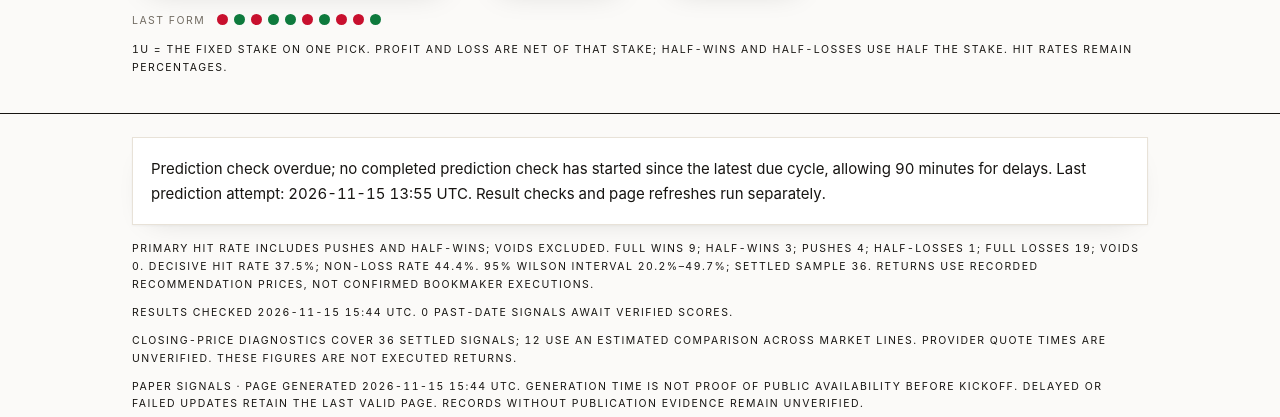
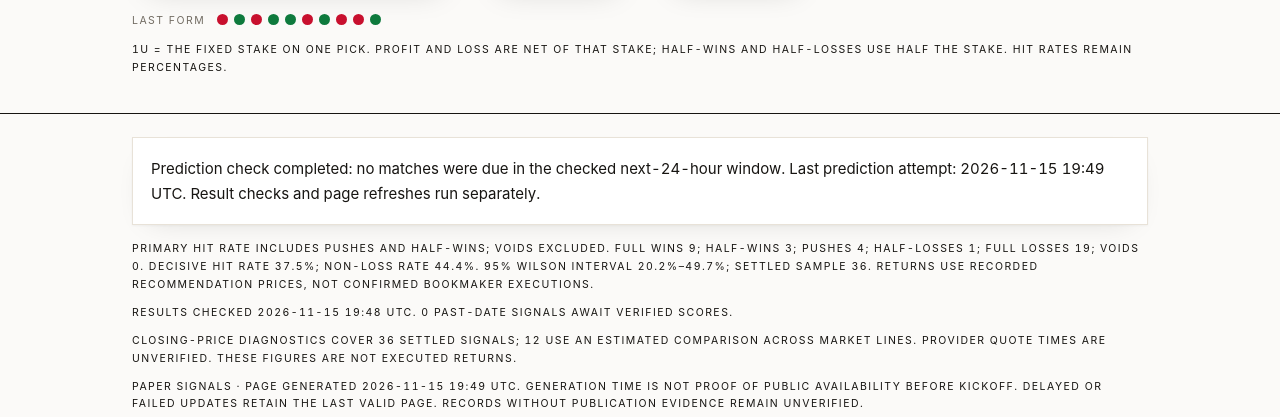
Before and after one commit to QuantumPrediction/Football-dashboard, a plain HTML site: page index.html in a window 1280 px wide. Shown: the part 383-800 px from the top of the page. Drawn offline with Linux system fonts and the light colour scheme.

Commit message:
auto: guarded dashboard

```diff
--- a/index.html
+++ b/index.html
@@ -141,11 +141,11 @@ footer .fmast .dot{color:var(--red)}
 <p class='flab'  data-en="1u = the fixed stake on one pick. Profit and loss are net of that stake; half-wins and half-losses use half the stake. Hit rates remain percentages." data-zh="1u＝每場固定下注一注。損益已扣除注金；半贏及半輸按半注結算。命中率仍以百分比顯示。">1u = the fixed stake on one pick. Profit and loss are net of that stake; half-wins and half-losses use half the stake. Hit rates remain percentages.</p>
 </div></div>
 <main><div class='wrap'>
-<p class='panel' id="prediction-health" role="status" data-expires="" data-en="Prediction check overdue; no completed prediction check has started since the latest due cycle, allowing 90 minutes for delays. Last prediction attempt: 2026-11-15 13:55 UTC. Result checks and page refreshes run separately." data-zh="預測核查逾時；最近應執行時段已過 90 分鐘，仍未見該時段之後開始且完成的預測核查。 最後預測核查：2026-11-15 13:55 UTC。賽果核查及頁面更新分別運行。">Prediction check overdue; no completed prediction check has started since the latest due cycle, allowing 90 minutes for delays. Last prediction attempt: 2026-11-15 13:55 UTC. Result checks and page refreshes run separately.</p>
+<p class='panel' id="prediction-health" role="status" data-expires="2026-11-16T07:37:00+00:00" data-en="Prediction check completed: no matches were due in the checked next-24-hour window. Last prediction attempt: 2026-11-15 19:49 UTC. Result checks and page refreshes run separately." data-zh="預測核查完成：已核查的未來 24 小時內沒有賽事。 最後預測核查：2026-11-15 19:49 UTC。賽果核查及頁面更新分別運行。">Prediction check completed: no matches were due in the checked next-24-hour window. Last prediction attempt: 2026-11-15 19:49 UTC. Result checks and page refreshes run separately.</p>
 <p class='flab'>Primary hit rate includes pushes and half-wins; voids excluded. Full wins 9; half-wins 3; pushes 4; half-losses 1; full losses 19; voids 0. Decisive hit rate 37.5%; non-loss rate 44.4%. 95% Wilson interval 20.2%–49.7%; settled sample 36. Returns use recorded recommendation prices, not confirmed bookmaker executions.</p>
-<p class='flab'  data-en="Results checked 2026-11-15 15:44 UTC. 0 past-date signals await verified scores." data-zh="賽果核查時間：2026-11-15 15:44 UTC。0 筆日期已過的訊號仍待核實比分。">Results checked 2026-11-15 15:44 UTC. 0 past-date signals await verified scores.</p>
+<p class='flab'  data-en="Results checked 2026-11-15 19:48 UTC. 0 past-date signals await verified scores." data-zh="賽果核查時間：2026-11-15 19:48 UTC。0 筆日期已過的訊號仍待核實比分。">Results checked 2026-11-15 19:48 UTC. 0 past-date signals await verified scores.</p>
 <p class='flab'  data-en="Closing-price diagnostics cover 36 settled signals; 12 use an estimated comparison across market lines. Provider quote times are unverified. These figures are not executed returns." data-zh="收盤價格診斷涵蓋 36 筆已結算訊號；其中 12 筆使用不同市場盤口間的估算比較。供應商報價時間未經核實，這些數字並非實際成交回報。">Closing-price diagnostics cover 36 settled signals; 12 use an estimated comparison across market lines. Provider quote times are unverified. These figures are not executed returns.</p>
-<p class='flab' id='freshness' data-published='2026-11-15T15:44:33.089120+00:00'>Paper signals · page generated 2026-11-15 15:44 UTC. Generation time is not proof of public availability before kickoff. Delayed or failed updates retain the last valid page. Records without publication evidence remain unverified.</p>
+<p class='flab' id='freshness' data-published='2026-11-15T19:49:17.230871+00:00'>Paper signals · page generated 2026-11-15 19:49 UTC. Generation time is not proof of public availability before kickoff. Delayed or failed updates retain the last valid page. Records without publication evidence remain unverified.</p>
 <div class='sec reveal'><div class='kick'  data-en="Performance" data-zh="績效">Performance</div><h2 class=''  data-en="Cumulative net P/L (u)" data-zh="累計損益走勢（u）">Cumulative net P/L (u)</h2></div>
 <div class='panel reveal'><div class='eqwrap'><svg viewBox='0 0 780 240' preserveAspectRatio='none'><path d='M 18.0,32.1 L 18.0,32.1 L 38.7,18.0 L 59.3,34.5 L 80.0,51.1 L 100.7,43.6 L 121.3,60.2 L 142.0,76.7 L 162.7,76.7 L 183.3,76.7 L 204.0,93.3 L 224.7,109.8 L 245.3,126.4 L 266.0,142.9 L 286.7,136.3 L 307.3,123.1 L 328.0,109.0 L 348.7,93.6 L 369.3,110.2 L 390.0,110.2 L 410.7,126.7 L 431.3,143.2 L 452.0,159.8 L 472.7,168.1 L 493.3,168.1 L 514.0,184.6 L 534.7,170.0 L 555.3,186.6 L 576.0,203.1 L 596.7,190.2 L 617.3,206.8 L 638.0,199.5 L 658.7,186.3 L 679.3,202.8 L 700.0,188.9 L 720.7,205.5 L 741.3,222.0 L 762.0,208.8 L 762.0,32.1 Z' fill='rgba(200,16,46,0.055)'/><line x1='18.0' y1='32.1' x2='762.0' y2='32.1' stroke='#ddd5c9' stroke-dasharray='5 5'/><polyline points='18.0,32.1 38.7,18.0 59.3,34.5 80.0,51.1 100.7,43.6 121.3,60.2 142.0,76.7 162.7,76.7 183.3,76.7 204.0,93.3 224.7,109.8 245.3,126.4 266.0,142.9 286.7,136.3 307.3,123.1 328.0,109.0 348.7,93.6 369.3,110.2 390.0,110.2 410.7,126.7 431.3,143.2 452.0,159.8 472.7,168.1 493.3,168.1 514.0,184.6 534.7,170.0 555.3,186.6 576.0,203.1 596.7,190.2 617.3,206.8 638.0,199.5 658.7,186.3 679.3,202.8 700.0,188.9 720.7,205.5 741.3,222.0 762.0,208.8' fill='none' stroke='#C8102E' stroke-width='2.6' pathLength='1' class='draw' stroke-linejoin='round' stroke-linecap='round'/><circle cx='762.0' cy='208.8' r='4.2' fill='#C8102E'/></svg><span class='eqlabel' style='top:87.0%'>−10.68u</span></div></div>
 <div class='sec reveal'><div class='kick'  data-en="Coverage" data-zh="覆蓋">Coverage</div><h2 class=''  data-en="Five leagues, one discipline" data-zh="五大聯賽 · 同一紀律">Five leagues, one discipline</h2></div>
@@ -226,7 +226,7 @@ footer .fmast .dot{color:var(--red)}
 <footer><div class='wrap'>
 <div class='fmast'>QuantumPrediction<span class='dot'> · </span>Football</div>
 <div class=''  data-en="Research showcase, not betting or investment advice. Methodology and parameters are proprietary; this page shows signals and outcomes only. Profit and loss are expressed in units (u), with one fixed unit staked per pick. Sports betting involves substantial risk of loss." data-zh="本頁為研究展示,並非博彩或投資建議。方法與參數屬專有資訊,本頁僅展示訊號與結果；損益以注（u）表示，每場固定下注一注。體育博彩涉及重大虧損風險。">Research showcase, not betting or investment advice. Methodology and parameters are proprietary; this page shows signals and outcomes only. Profit and loss are expressed in units (u), with one fixed unit staked per pick. Sports betting involves substantial risk of loss.</div>
-<div class='' style="margin-top:6px" data-en="Prediction checks scheduled four times daily · periodic result checks · settlement requires verified final scores · 2026-11-15 15:44 UTC" data-zh="每日四次預測核查排程 · 定期核查賽果 · 比分核實後結算 · 2026-11-15 15:44 UTC">Prediction checks scheduled four times daily · periodic result checks · settlement requires verified final scores · 2026-11-15 15:44 UTC</div>
+<div class='' style="margin-top:6px" data-en="Prediction checks scheduled four times daily · periodic result checks · settlement requires verified final scores · 2026-11-15 19:49 UTC" data-zh="每日四次預測核查排程 · 定期核查賽果 · 比分核實後結算 · 2026-11-15 19:49 UTC">Prediction checks scheduled four times daily · periodic result checks · settlement requires verified final scores · 2026-11-15 19:49 UTC</div>
 </div></footer>
 <script>
 document.body.classList.remove('no-js');
```
